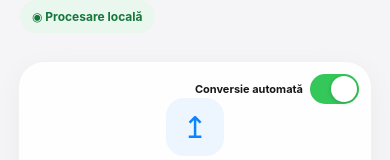
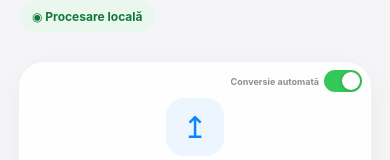
Before and after one commit to Zuzuitu/subutf8, a React (Vite) app: page / in a window 390 px wide. Shown: the part 456-616 px from the top of the page. Built offline with nearby package versions, Linux system fonts and the light colour scheme.

Commit message:
Polish compact auto-convert toggle interaction

```diff
--- a/src/styles.css
+++ b/src/styles.css
@@ -287,7 +287,7 @@ p{
   border-radius:30px;
   background:#d1d1d6;
   position:relative;
-  transition:.2s;
+  transition:background-color .15s ease;
 }
 
 .toggle i:after{
@@ -300,7 +300,7 @@ p{
   top:2px;
   left:2px;
   box-shadow:0 1px 4px #0003;
-  transition:.2s;
+  transition:transform .15s ease;
 }
 
 .toggle input:checked + i{
@@ -313,17 +313,38 @@ p{
 
 .autoToggleCompact{
   position:absolute;
-  top:14px;
-  right:14px;
-  gap:8px;
+  top:9px;
+  right:10px;
+  gap:6px;
   z-index:1;
   cursor:pointer;
+  -webkit-tap-highlight-color:transparent;
+  -webkit-user-select:none;
+  user-select:none;
+  touch-action:manipulation;
 }
 
 .autoToggleCompact strong{
-  font-size:12px;
-  font-weight:700;
+  font-size:9.5px;
+  line-height:1;
+  font-weight:650;
+  color:#8e8e93;
   white-space:nowrap;
+}
+
+.autoToggleCompact i{
+  width:38px;
+  height:22px;
+  flex:0 0 38px;
+}
+
+.autoToggleCompact i:after{
+  width:18px;
+  height:18px;
+}
+
+.autoToggleCompact input:checked + i:after{
+  transform:translateX(16px);
 }
 
 .note{
@@ -544,13 +565,13 @@ footer{
   }
 
   .autoToggleCompact{
-    top:12px;
-    right:12px;
-    gap:7px;
+    top:8px;
+    right:9px;
+    gap:5px;
   }
 
   .autoToggleCompact strong{
-    font-size:11px;
+    font-size:9px;
   }
 
   .row{
@@ -686,6 +707,10 @@ footer{
     background:#4a4a4c;
   }
 
+  .autoToggleCompact strong{
+    color:#a1a1a6;
+  }
+
   .note strong{
     color:#f5f5f7;
   }
```
